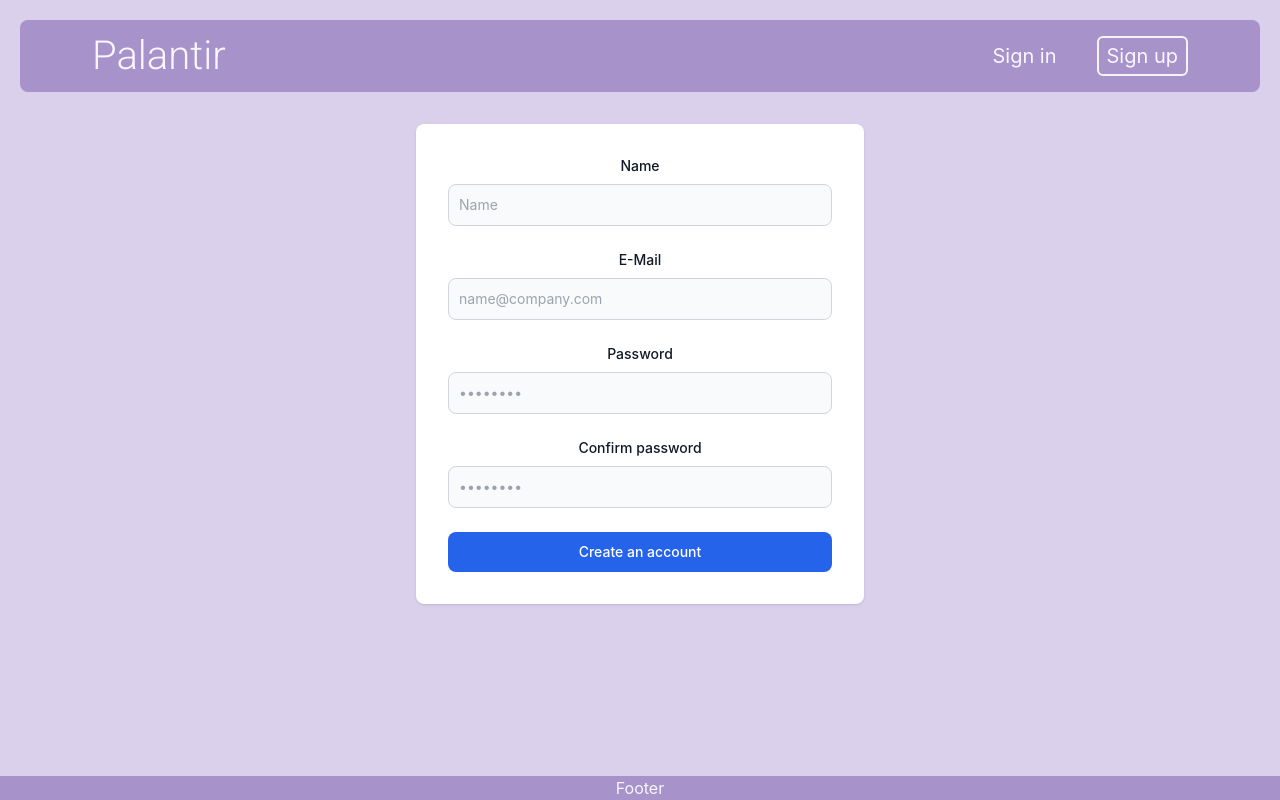
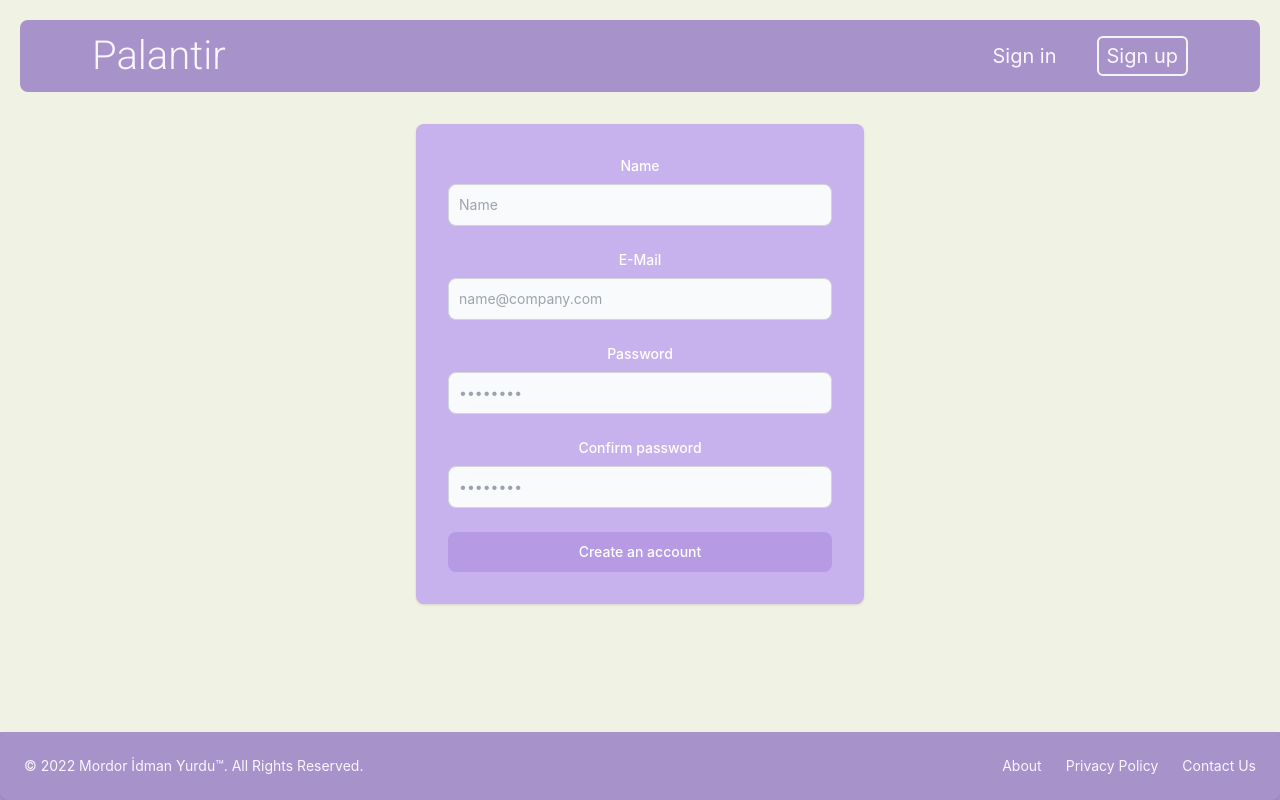
Before and after one commit to muratdemirci/palantir-fe, a React (Create React App) app: page /register in a window 1280 px wide. Built offline with nearby package versions, Linux system fonts and the light colour scheme.

Commit message:
header updated

```diff
--- a/src/index.css
+++ b/src/index.css
@@ -9,7 +9,7 @@
     sans-serif;
   -webkit-font-smoothing: antialiased;
   -moz-osx-font-smoothing: grayscale;
-  background-color: rgb(218, 208, 235);
+  background-color: #f0f2e3
 }
 
 code {
--- a/src/layouts/Footer.js
+++ b/src/layouts/Footer.js
@@ -3,10 +3,26 @@
 function Footer() {
 	return (
 		<div
-			className="absolute bottom-0 left-0 right-0 text-purple-50"
+			className="absolute bottom-0 text-purple-50 left-0 right-0 text-purple-50"
 			style={{ backgroundColor: "rgb(167, 146, 202)" }}
 		>
-			Footer
+
+			<footer class="p-4 rounded-lg shadow md:flex md:items-center md:justify-between md:p-6 dark:bg-gray-800">
+				<span class="text-sm  sm:text-center dark:text-gray-400">© 2022 Mordor İdman Yurdu™. All Rights Reserved.
+				</span>
+				<ul class="flex flex-wrap items-center mt-3 text-sm dark:text-gray-400 sm:mt-0">
+					<li>
+						<a href="#" class="mr-4 hover:underline md:mr-6 ">About</a>
+					</li>
+					<li>
+						<a href="#" class="mr-4 hover:underline md:mr-6">Privacy Policy</a>
+					</li>
+					<li>
+						<a href="#" class="hover:underline">Contact Us</a>
+					</li>
+				</ul>
+			</footer>
+
 		</div>
 	);
 }
--- a/src/layouts/Header.js
+++ b/src/layouts/Header.js
@@ -1,8 +1,21 @@
 import React from "react";
-import { Link } from "react-router-dom";
+import { Link, useNavigate } from "react-router-dom";
 import "./header.css";
 
 function Header() {
+
+	let isLoggedIn = localStorage.getItem("isLoggedIn");
+	let username = localStorage.getItem("username");
+	const navigate = useNavigate();
+
+	const handleLogout = () => {
+		localStorage.clear();
+
+		setTimeout(() => {
+			navigate('/');
+		}, 1000);
+	}
+
 	return (
 		<div
 			style={{ backgroundColor: "rgb(167, 146, 202)" }}
@@ -16,6 +29,28 @@
 					<button id="home-button">Palantir</button>
 				</Link>
 
+				<div>
+					{
+						isLoggedIn ? (
+							<div>
+								<Link
+									to="/dashboard"
+									className="mr-5 delay-75 duration-75 transform hover:text-indigo-600 transition ease-linear"
+								>
+									<button>Dashboard</button>
+								</Link>
+
+								<label>
+									{username}
+								</label>
+
+								<button name="logout" className="mx-5 delay-75 duration-75 transform hover:text-indigo-600 transition ease-linear" onClick={handleLogout}>
+									Logout
+								</button>
+							</div>
+
+						) :
+							(
 								<div>
 									<Link
 										to="/login"
@@ -33,6 +68,10 @@
 										<button className="py-2.5 px-2">Sign up</button>
 									</Link>
 								</div>
+							)
+					}
+
+				</div>
 			</div>
 		</div>
 	);
--- a/src/pages/Login.js
+++ b/src/pages/Login.js
@@ -19,6 +19,7 @@
 			.then((response) => {
 				localStorage.setItem("accessToken", response.data.accessToken);
 				localStorage.setItem("email", response.data.email);
+				localStorage.setItem("username", response.data.username);
 				localStorage.setItem("isLoggedIn", true);
 				setTimeout(() => {
 					navigate("/dashboard");
@@ -82,8 +83,8 @@
 											handleSubmit();
 										}}
 										type="submit"
-										style={{ backgroundColor: "#2663EB" }}
-										class="w-full text-white hover:bg-primary-700 focus:ring-4 focus:outline-none focus:ring-primary-300 font-medium rounded-lg text-sm px-5 py-2.5 text-center bg-primary-600"
+										style={{ backgroundColor: "hsl(262, 57%, 75%)" }}
+										class="w-full text-white hover:bg-primary-700 focus:pink-200 focus:outline-none focus:ring-300 font-medium rounded-lg text-sm px-5 py-2.5 text-center bg-primary-600"
 									>
 										Sign in
 									</button>
--- a/src/pages/Register.js
+++ b/src/pages/Register.js
@@ -37,13 +37,13 @@
 			<div className="m-8">
 				<section>
 					<div class="flex flex-col items-center justify-center mt-8">
-						<div class="w-full bg-white rounded-lg shadow md:mt-0 sm:max-w-md xl:p-0">
+						<div style={{ backgroundColor: "#c8b2ed" }} class="w-full bg-white rounded-lg shadow md:mt-0 sm:max-w-md xl:p-0">
 							<div class="p-6 space-y-4 md:space-y-6 sm:p-8">
 								<form class="space-y-4 md:space-y-6" onSubmit={handleSubmit}>
 									<div>
 										<label
 											for="name"
-											class="block mb-2 text-sm font-medium text-gray-900"
+											class="text-white block mb-2 text-sm font-medium"
 										>
 											Name
 										</label>
@@ -51,7 +51,7 @@
 											type="name"
 											name="name"
 											id="name"
-											class="bg-gray-50 border border-gray-300 text-gray-900 sm:text-sm rounded-lg focus:ring-primary-600 focus:border-primary-600 block w-full p-2.5"
+											class="bg-gray-50 border border-gray-300 sm:text-sm rounded-lg focus:ring-primary-600 focus:border-primary-600 block w-full p-2.5"
 											placeholder="Name"
 											required=""
 										/>
@@ -59,7 +59,7 @@
 									<div>
 										<label
 											for="email"
-											class="block mb-2 text-sm font-medium text-gray-900"
+											class="text-white block mb-2 text-sm font-medium"
 										>
 											E-Mail
 										</label>
@@ -67,7 +67,7 @@
 											type="email"
 											name="email"
 											id="email"
-											class="bg-gray-50 border border-gray-300 text-gray-900 sm:text-sm rounded-lg focus:ring-primary-600 focus:border-primary-600 block w-full p-2.5 "
+											class="bg-gray-50 border border-gray-300 sm:text-sm rounded-lg focus:ring-primary-600 focus:border-primary-600 block w-full p-2.5 "
 											placeholder="name@company.com"
 											required=""
 										/>
@@ -75,7 +75,7 @@
 									<div>
 										<label
 											for="password"
-											class="block mb-2 text-sm font-medium text-gray-900"
+											class="text-white block mb-2 text-sm font-medium"
 										>
 											Password
 										</label>
@@ -84,14 +84,14 @@
 											name="password"
 											id="password"
 											placeholder="••••••••"
-											class="bg-gray-50 border border-gray-300 text-gray-900 sm:text-sm rounded-lg focus:ring-primary-600 focus:border-primary-600 block w-full p-2.5 "
+											class="bg-gray-50 border border-gray-300 sm:text-sm rounded-lg focus:ring-primary-600 focus:border-primary-600 block w-full p-2.5 "
 											required=""
 										/>
 									</div>
 									<div>
 										<label
 											for="confirmPassword"
-											class="block mb-2 text-sm font-medium text-gray-900"
+											class="text-white block mb-2 text-sm font-medium"
 										>
 											Confirm password
 										</label>
@@ -100,13 +100,13 @@
 											name="confirmPassword"
 											id="confirmPassword"
 											placeholder="••••••••"
-											class="bg-gray-50 border border-gray-300 text-gray-900 sm:text-sm rounded-lg focus:ring-primary-600 focus:border-primary-600 block w-full p-2.5 "
+											class="bg-gray-50 border border-gray-300 sm:text-sm rounded-lg focus:ring-primary-600 focus:border-primary-600 block w-full p-2.5 "
 											required=""
 										/>
 									</div>
 									<button
 										type="submit"
-										style={{ backgroundColor: "#2663EB" }}
+										style={{ backgroundColor: "hsl(262, 57%, 75%)" }}
 										class="w-full text-white hover:bg-primary-700 focus:ring-4 focus:outline-none focus:ring-primary-300 font-medium rounded-lg text-sm px-5 py-2.5 text-center bg-primary-600"
 									>
 										Create an account
```
Lines whose indentation alone changed are shown as unchanged.
